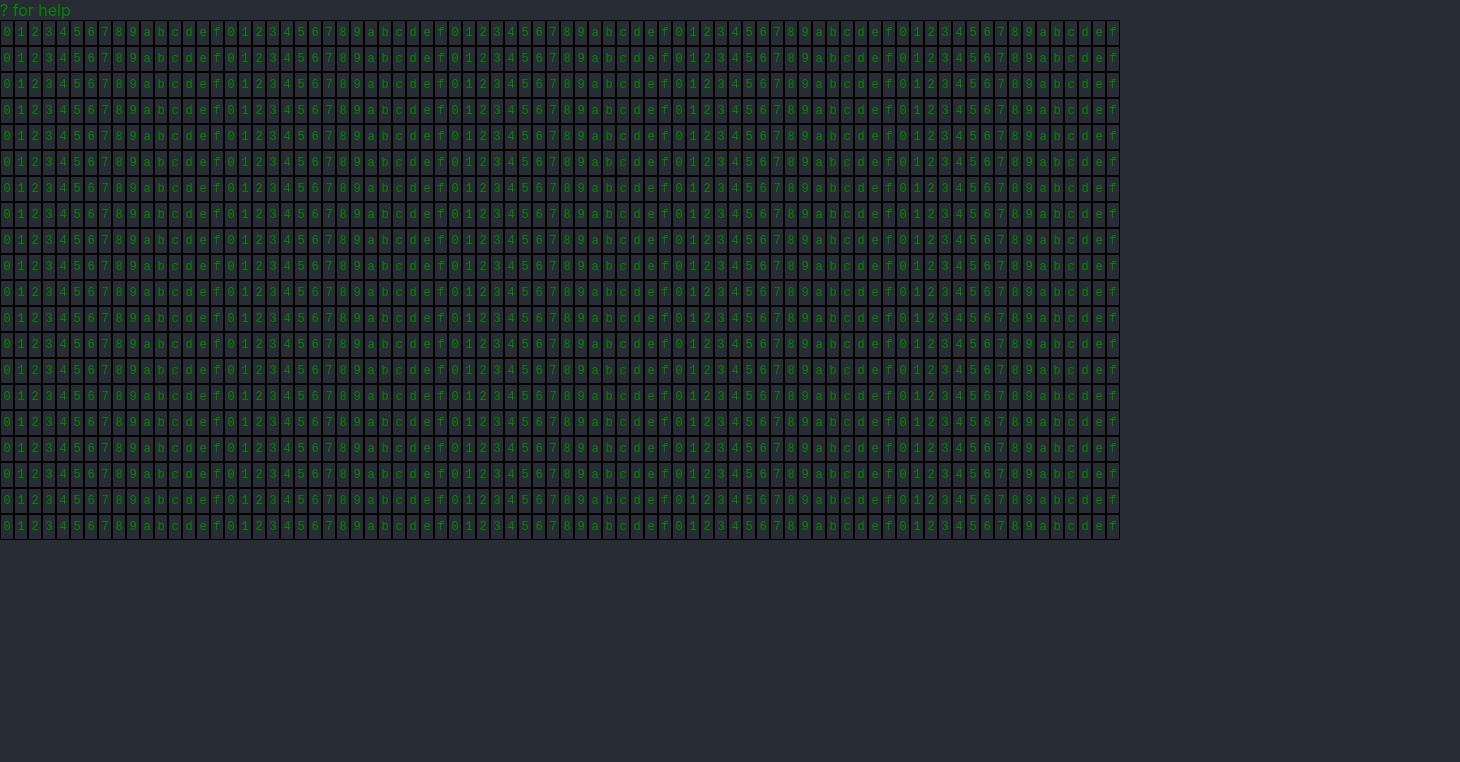
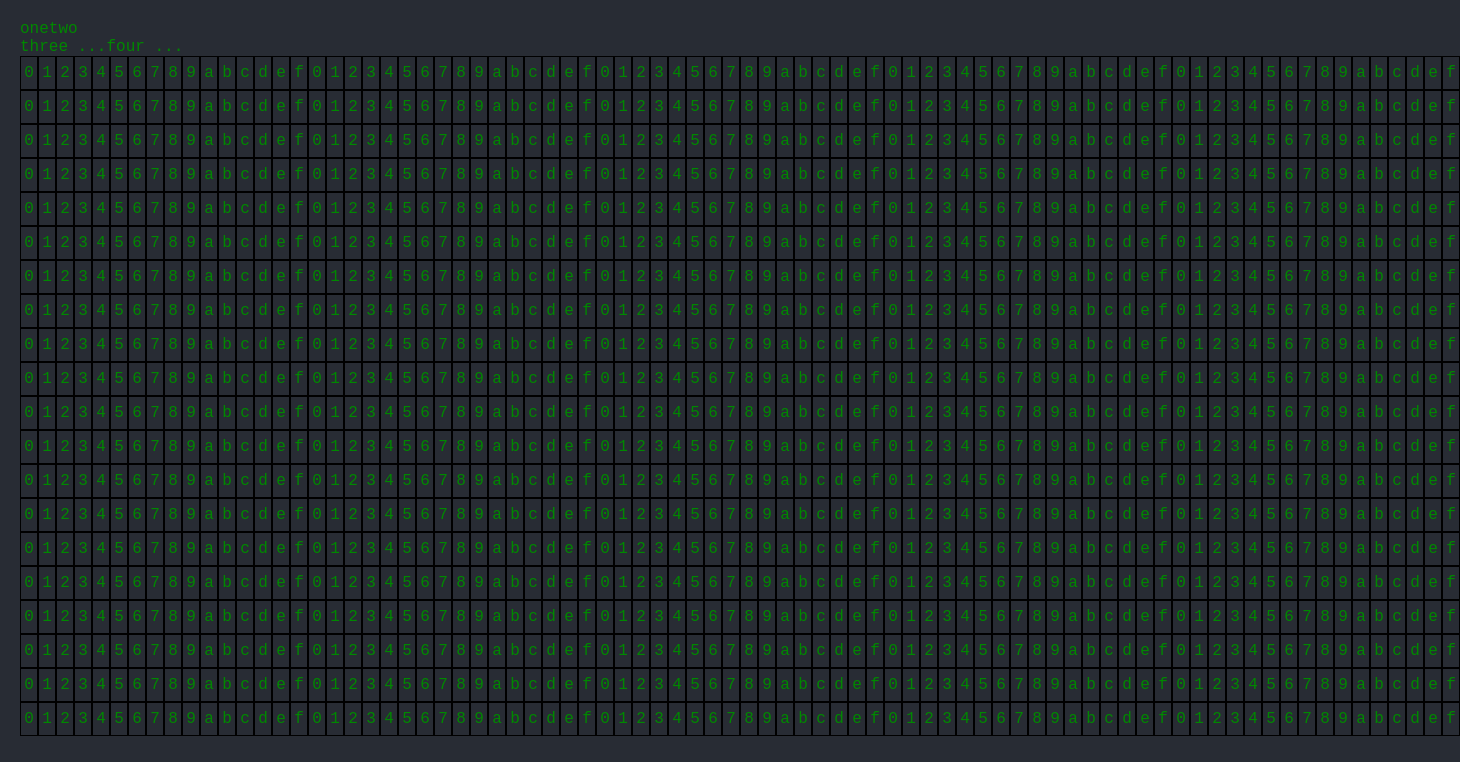
Before and after one commit to joshuadavis/ts-examples, a React (Create React App) app in the folder ex05/: page / in a window 1280 px wide. Shown: the top 762 px of the page, 1460 px wide, since content can reach past the window. Built offline with nearby package versions, Linux system fonts and the light colour scheme.

Commit message:
more code organization, playing around with "header" rows

```diff
--- a/ex05/src/App.css
+++ b/ex05/src/App.css
@@ -20,7 +20,7 @@
 .Modal {
   margin: 50px;
   padding: 50px;
-  background-color: var(--background-color) !important;;
+  background-color: var(--background-color);
   color: var(--color);
 }
 
@@ -33,13 +33,33 @@
   background-color: rgba(0, 0, 0, 0.4);
 }
 
+.GameBoard {
+  display: flex;
+  flex-direction: column;
+  padding: 20px;
+}
+
+.header-row {
+}
+
+.header-row, .row {
+  display: flex;
+}
+
+.cell, .header-cell {
+  font-size: 1rem;
+  font-family: 'Courier New', monospace;
+}
+
+.header-cell {
+}
+
 .cell {
-  width: 12px;
-  height: 24px;
+  width: 1rem;
+  height: 2rem;
+  flex-shrink: 0;
   border: 1px solid black;
   cursor: pointer;
-  font-size: 12px;
-  font-family: 'Courier New', monospace;
   display: flex;
   align-items: center;
   justify-content: center;
--- a/ex05/src/App.tsx
+++ b/ex05/src/App.tsx
@@ -1,89 +1,15 @@
-import React, { useState } from 'react';
+import React from 'react';
 import './App.css';
-import HelpModal from "./Help";
-
-type CellType = string | null;
-type RowType = CellType[];
-
-interface CellProps {
-    cell: CellType;
-    onClick: () => void;
-}
-
-const Cell: React.FC<CellProps> = ({cell, onClick}) => (
-    <div
-        className='cell'
-        onClick={onClick}
-    >
-        {cell}
-    </div>
-);
-
-interface RowProps {
-    cells: RowType;
-    rowIndex: number;
-    onCellClick: (rowIndex: number, columnIndex: number) => void;
-}
-
-const Row: React.FC<RowProps> = ({cells, rowIndex, onCellClick}) => (
-    <div style={{display: 'flex'}}>
-        {cells.map((cell, i) => (
-            <Cell
-                key={i}
-                cell={cell}
-                onClick={() => onCellClick(rowIndex, i)}
-            />
-        ))}
-    </div>
-);
-
-function initialState(): Array<RowType> {
-    const height = 20;
-    const width = 80;
-    const rows = Array<RowType>(height);
-    for(let i = 0; i < height; i++) {
-        rows[i] = Array<CellType>(width).fill(null);
-        for (let j = 0 ; j < width ; j++) {
-            const value = (i * width + j).toString(16);
-            rows[i][j] = value.charAt(value.length - 1);
-        }
-    }
-    return rows;
-}
-
-const GameBoard: React.FC = () => {
-    const [grid, setGrid] =
-        useState<Array<RowType>>(initialState());
-
-    const updateGrid = (rowIndex: number, columnIndex: number) => {
-        const newGrid = [...grid];
-        newGrid[rowIndex][columnIndex] = newGrid[rowIndex][columnIndex] ? null : 'X';
-        setGrid(newGrid);
-    };
-
-    return (
-        <div style={{display: 'flex', flexDirection: 'column'}}>
-            {grid.map((row, i) => (
-                <Row
-                    key={i}
-                    rowIndex={i}
-                    cells={row}
-                    onCellClick={updateGrid}
-                />
-            ))}
-        </div>
-    );
-}
+import HelpModal from "./HelpModal";
+import GameBoard from "./GameBoard";
 
 const App: React.FC = () => {
     return (
         <div>
-            <div>? for help</div>
             <GameBoard />
             <HelpModal />
         </div>
     );
 }
 
-
 export default App;
--- /dev/null
+++ b/ex05/src/GameBoard.tsx
@@ -0,0 +1,112 @@
+import React, {useState} from "react";
+
+type CellType = string | null;
+type RowType = CellType[];
+
+interface CellProps {
+    cell: CellType;
+    onClick: () => void;
+}
+
+const Cell: React.FC<CellProps> = ({cell, onClick}) => (
+    <div
+        className='cell'
+        onClick={onClick}
+    >
+        {cell}
+    </div>
+);
+
+interface RowProps {
+    cells: RowType;
+    rowIndex: number;
+    onCellClick: (rowIndex: number, columnIndex: number) => void;
+}
+
+const Row: React.FC<RowProps> = ({cells, rowIndex, onCellClick}) => (
+    <div className="row">
+        {cells.map((cell, i) => (
+            <Cell
+                key={i}
+                cell={cell}
+                onClick={() => onCellClick(rowIndex, i)}
+            />
+        ))}
+    </div>
+);
+
+class Grid {
+    height: number = 20
+    width: number = 80
+
+    private _rows: Array<RowType>
+
+    constructor(other?: Grid) {
+        if (other) {
+            this.width = other.width
+            this.height = other.height
+            this._rows = [...other._rows]
+        }
+        else
+           this._rows = this.createNewRows();
+    }
+
+    private createNewRows() {
+        const rows = Array<RowType>(this.height);
+        for (let i = 0; i < this.height; i++) {
+            rows[i] = Array<CellType>(this.width).fill(null);
+            for (let j = 0; j < this.width; j++) {
+                const value = (i * this.width + j).toString(16);
+                rows[i][j] = value.charAt(value.length - 1);
+            }
+        }
+        return rows;
+    }
+
+    get rows(): Array<RowType> {
+        return this._rows;
+    }
+
+    get(r:number, c:number): CellType {
+        return this._rows[r][c];
+    }
+
+    set(r:number, c:number, value: string | null) {
+        this._rows[r][c] = value;
+    }
+}
+
+const GameBoard: React.FC = () => {
+    const [grid, setGrid] =
+        useState<Grid>(new Grid());
+
+    const updateGrid = (rowIndex: number, columnIndex: number) => {
+        const newGrid = new Grid(grid);
+        const old = grid.get(rowIndex, columnIndex);
+        newGrid.set(rowIndex, columnIndex, old ? null : 'X');
+        setGrid(newGrid);
+    };
+
+    return (
+        <div className="GameBoard">
+            <div className="header-row">
+                <div className="header-cell">one</div>
+                <div className="header-cell">two</div>
+            </div>
+            <div className="header-row">
+                <div className="header-cell">three ...</div>
+                <div className="header-cell">four ...</div>
+            </div>
+            {grid.rows.map((row, i) => (
+                <Row
+                    key={i}
+                    rowIndex={i}
+                    cells={row}
+                    onCellClick={updateGrid}
+                />
+            ))}
+        </div>
+    );
+}
+
+export default GameBoard;
```
Also changed, not shown: ex05/src/HelpModal.tsx (renamed from ex05/src/Help.tsx).
